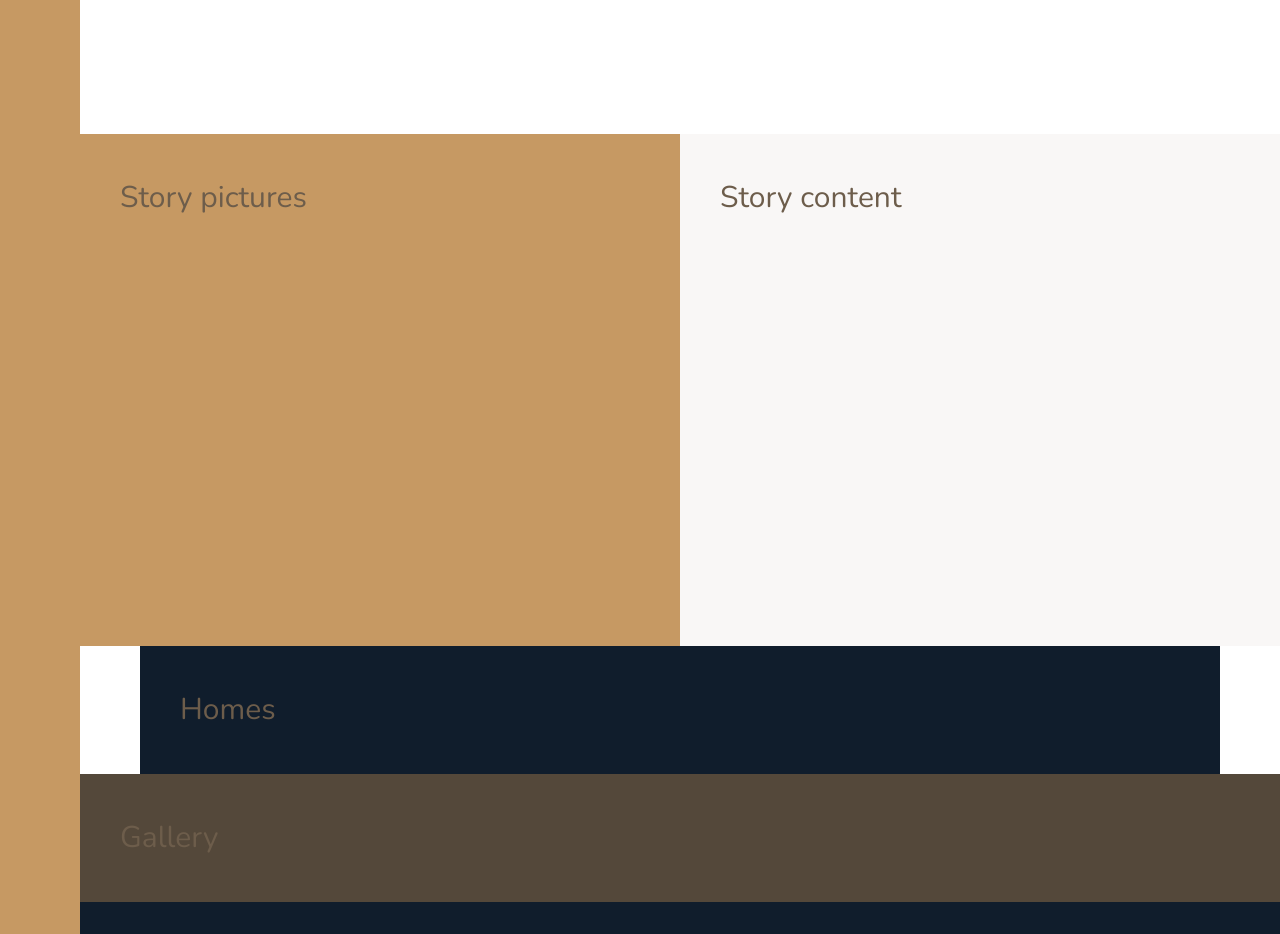
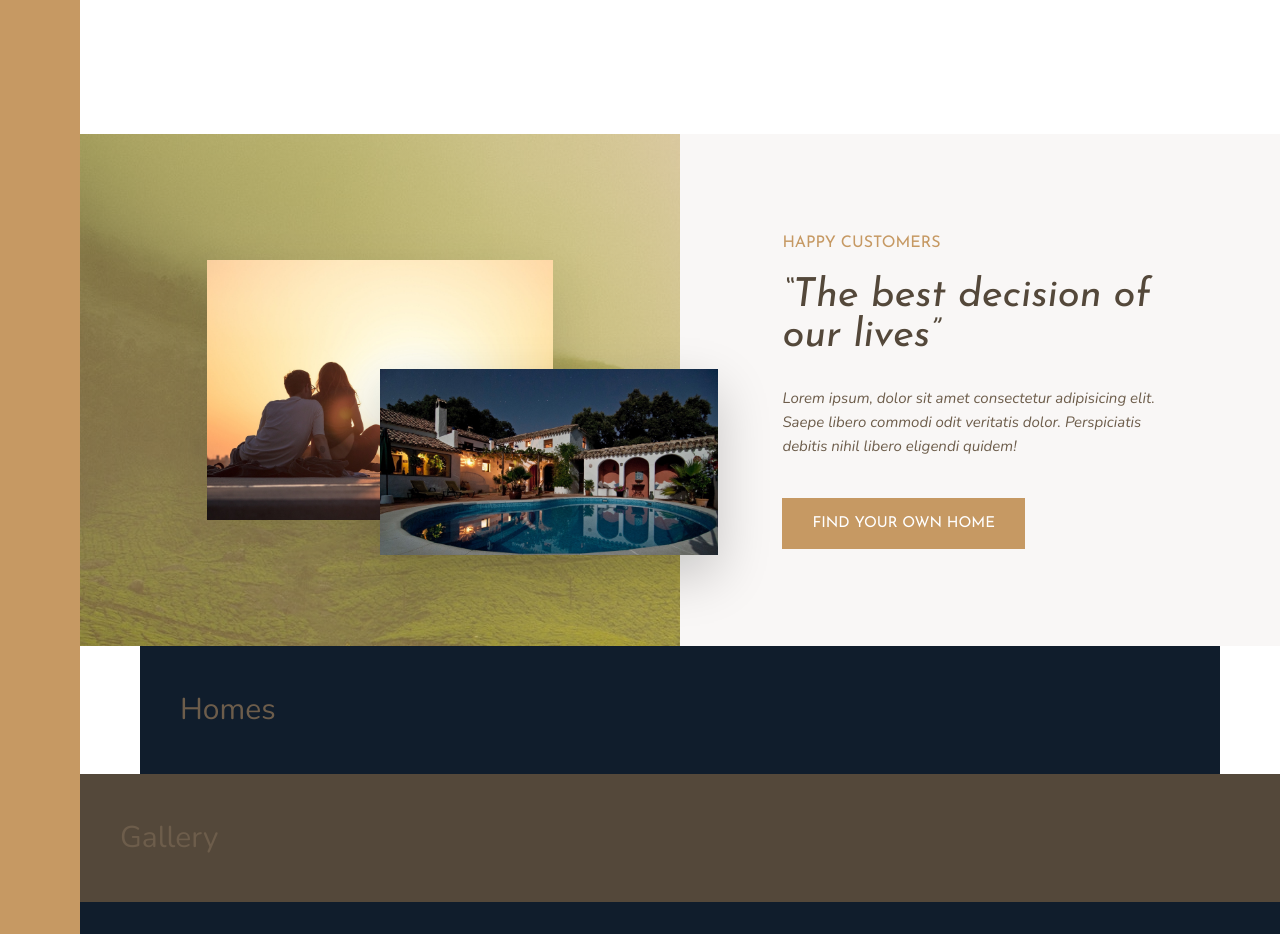
Before and after one commit to riedel28/nexter, a website: page index.html in a window 1280 px wide. Shown: the part 1180-2114 px from the top of the page. Drawn offline with nearby package versions, Linux system fonts and the light colour scheme.

Commit message:
Complete story content and story pictures sections

```diff
--- a/index.html
+++ b/index.html
@@ -86,11 +86,25 @@
     </section>
 
     <div class="story__pictures">
-      Story pictures
+      <img
+        src="img/story-1.jpeg"
+        alt="Couple with new house"
+        class="story__img--1"
+      />
+      <img src="img/story-2.jpeg" alt="New house" class="story__img--2" />
     </div>
 
     <div class="story__content">
-      Story content
+      <h3 class="heading-3 mb-sm">Happy customers</h3>
+      <h2 class="heading-2 heading-2--dark mb-md">
+        &ldquo;The best decision of our lives&rdquo;
+      </h2>
+      <p class="story__text">
+        Lorem ipsum, dolor sit amet consectetur adipisicing elit. Saepe libero
+        commodi odit veritatis dolor. Perspiciatis debitis nihil libero eligendi
+        quidem!
+      </p>
+      <button class="btn">Find your own home</button>
     </div>
 
     <section class="homes">
--- a/sass/_story.scss
+++ b/sass/_story.scss
@@ -2,10 +2,52 @@
   &__pictures {
     background-color: $color-primary;
     grid-column: full-start / col-end 4;
+    background-image: linear-gradient(
+        rgba($color-primary, 0.5),
+        rgba($color-primary, 0.5)
+      ),
+      url(../img/back.jpg);
+
+    display: grid;
+    grid-template-rows: repeat(6, 1fr);
+    grid-template-columns: repeat(6, 1fr);
+    align-items: center;
+  }
+
+  &__img--1 {
+    width: 100%;
+    grid-row: 2 / 6;
+    grid-column: 2 / 6;
+    box-shadow: 0 2rem 5rem rgba(#000000, 0.1);
+  }
+
+  &__img--2 {
+    width: 130%;
+    grid-row: 4 / 6;
+    grid-column: 4 / 7;
+    z-index: 999;
+    box-shadow: 0 2rem 5rem rgba(#000000, 0.2);
   }
 
   &__content {
     background-color: $color-grey-light-1;
     grid-column: col-start 5 / full-end;
+
+    padding: 6rem 8vw;
+
+    // display: flex;
+    // flex-direction: column;
+    // justify-content: center;
+    // align-items: flex-start;
+
+    display: grid;
+    align-content: center;
+    justify-items: start;
+  }
+
+  &__text {
+    font-size: 1.5rem;
+    font-style: italic;
+    margin-bottom: 4rem;
   }
 }
--- a/sass/_typography.scss
+++ b/sass/_typography.scss
@@ -9,10 +9,24 @@
 
 .heading-2 {
   @extend %heading;
+  font-size: 4rem;
+  font-style: italic;
+  line-height: 1;
+
+  &--light {
+    color: $color-grey-light-1;
+  }
+
+  &--dark {
+    color: $color-grey-dark-1;
+  }
 }
 
 .heading-3 {
   @extend %heading;
+  font-size: 1.6rem;
+  color: $color-primary;
+  text-transform: uppercase;
 }
 
 .heading-4 {
@@ -27,3 +41,36 @@
     color: $color-grey-dark-1;
   }
 }
+
+.btn {
+  background-color: $color-primary;
+  color: #ffffff;
+  border: none;
+  border-radius: 0;
+  font-family: $font-display;
+  font-size: 1.5rem;
+  text-transform: uppercase;
+  padding: 1.8rem 3rem;
+  cursor: pointer;
+  transition: all 0.2s;
+
+  &:hover {
+    background-color: $color-primary-dark;
+  }
+}
+
+.mb-sm {
+  margin-bottom: 2rem;
+}
+
+.mb-md {
+  margin-bottom: 3rem;
+}
+
+.mb-lg {
+  margin-bottom: 4rem;
+}
+
+.mb-hg {
+  margin-bottom: 8rem;
+}
```
Also changed, not shown: css/style.css.
